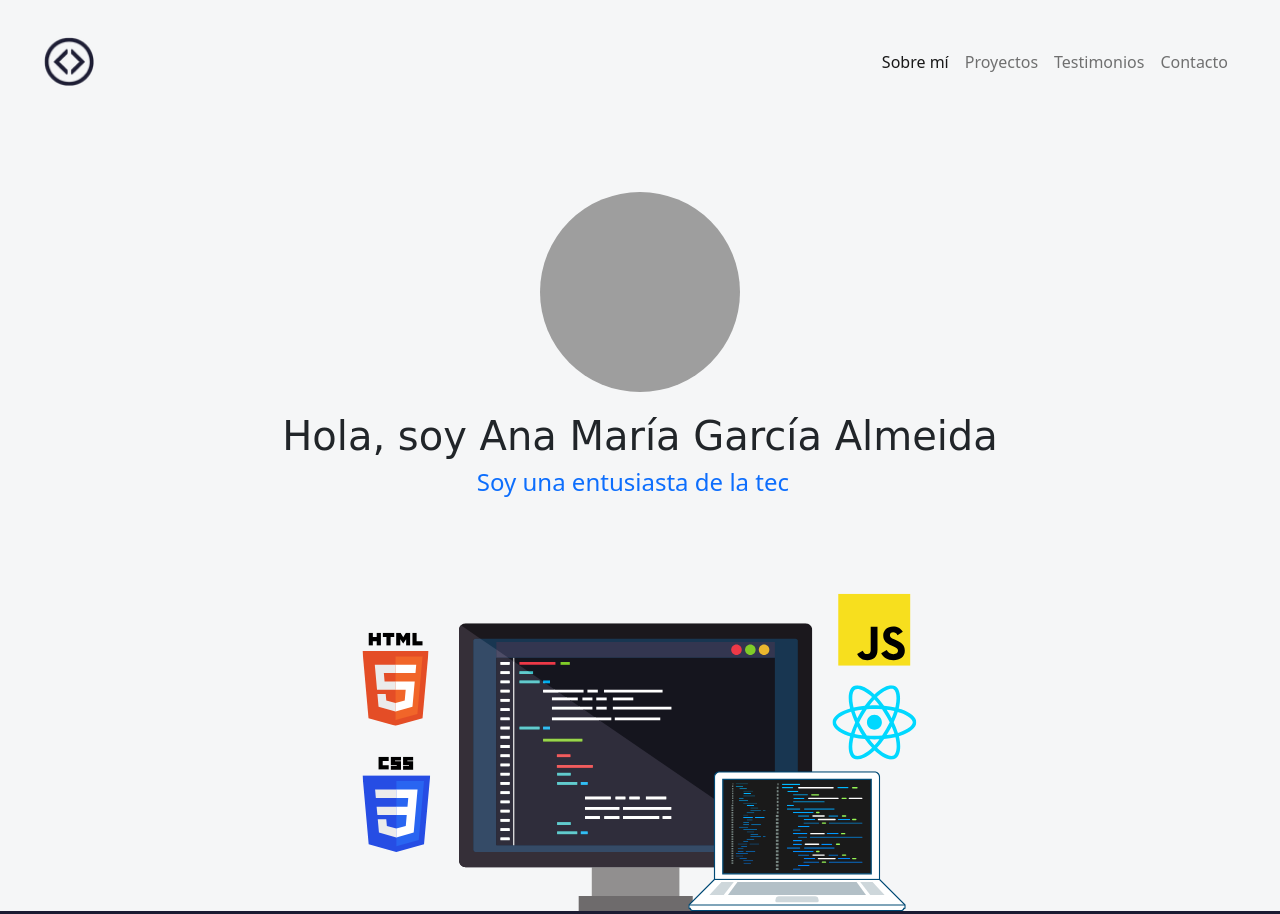
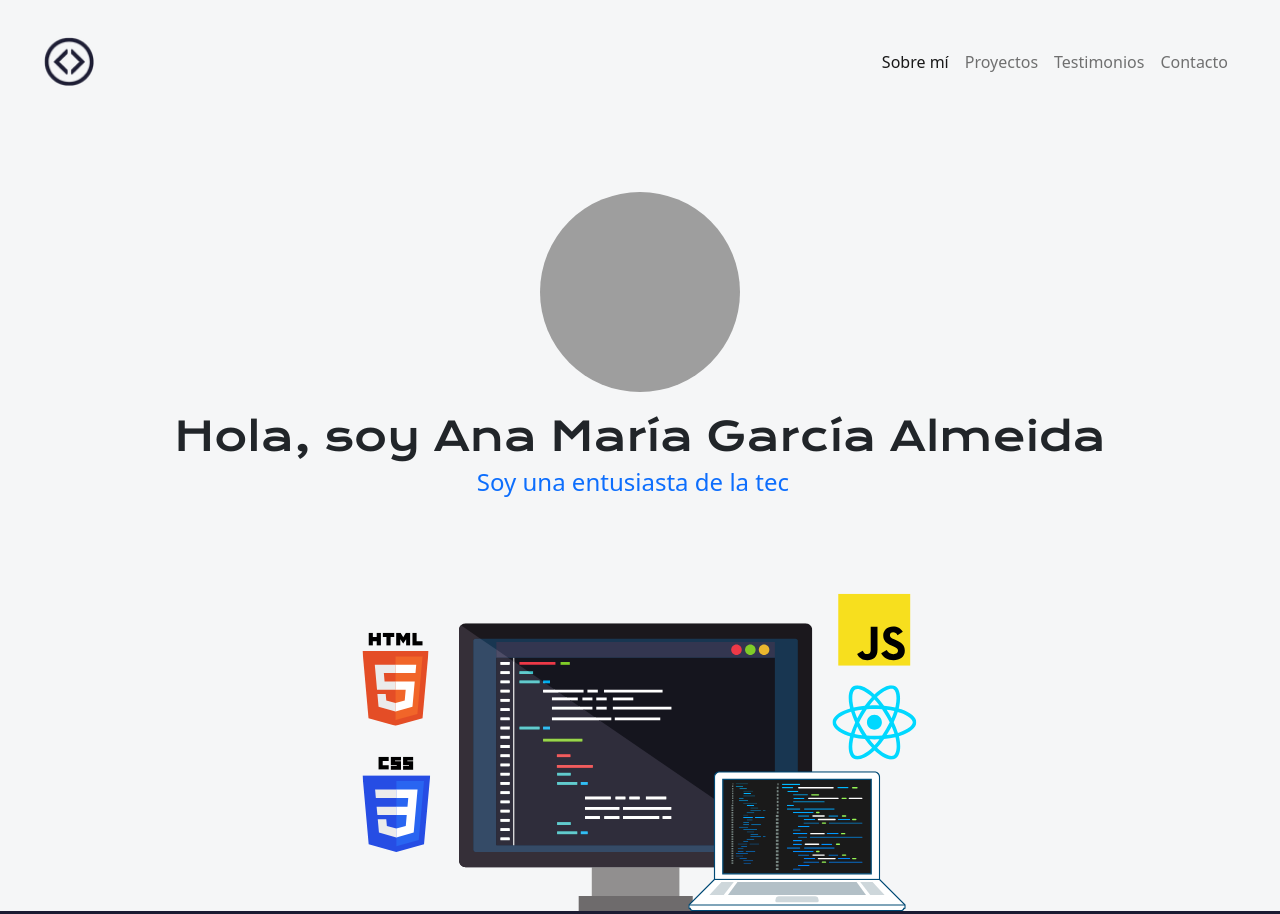
Before and after one commit to Ana32804/Repo-Final, a plain HTML site: page index.html in a window 1280 px wide. Shown: the top 914 px of the page. Drawn offline with nearby package versions, Linux system fonts and the light colour scheme; grey boxes are pictures that could not be loaded.

Commit message:
Update style.css

```diff
--- a/style.css
+++ b/style.css
@@ -21,8 +21,7 @@ section {
 
 h1 {
   font-size: 2.5rem;
-  font-family: 'Bagel Fat One', cursive;
-  font-family: 'Moirai One', cursive;
+ font-family: 'Krona One', sans-serif;
 }
 
 .seccion-oscura {
```
